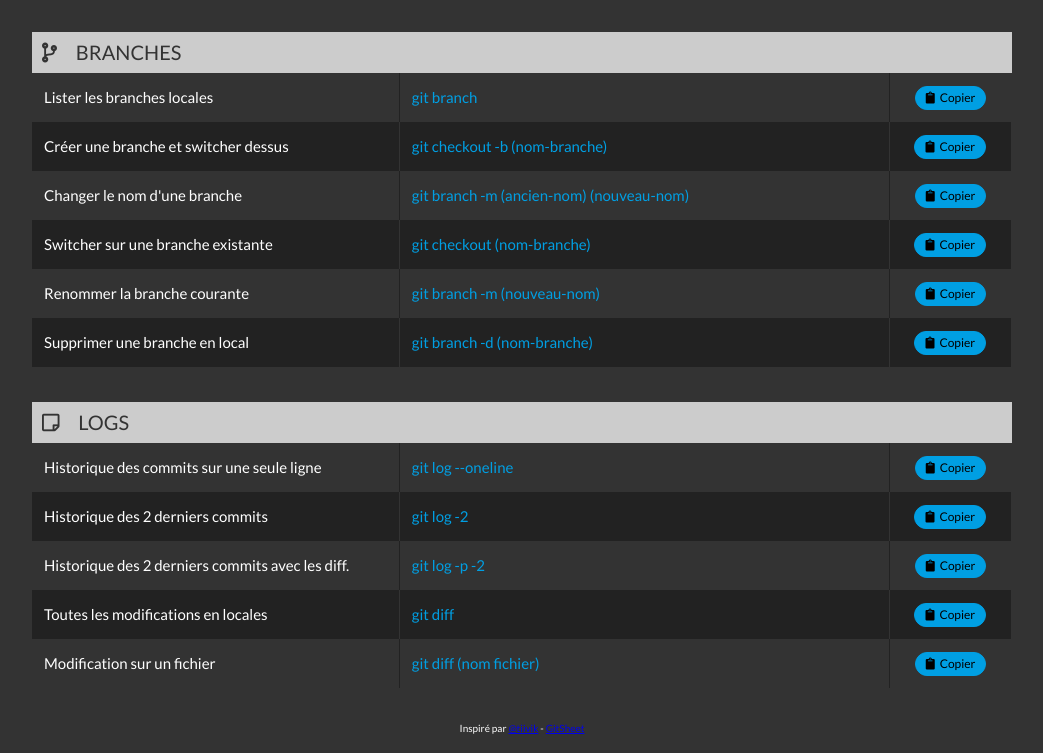
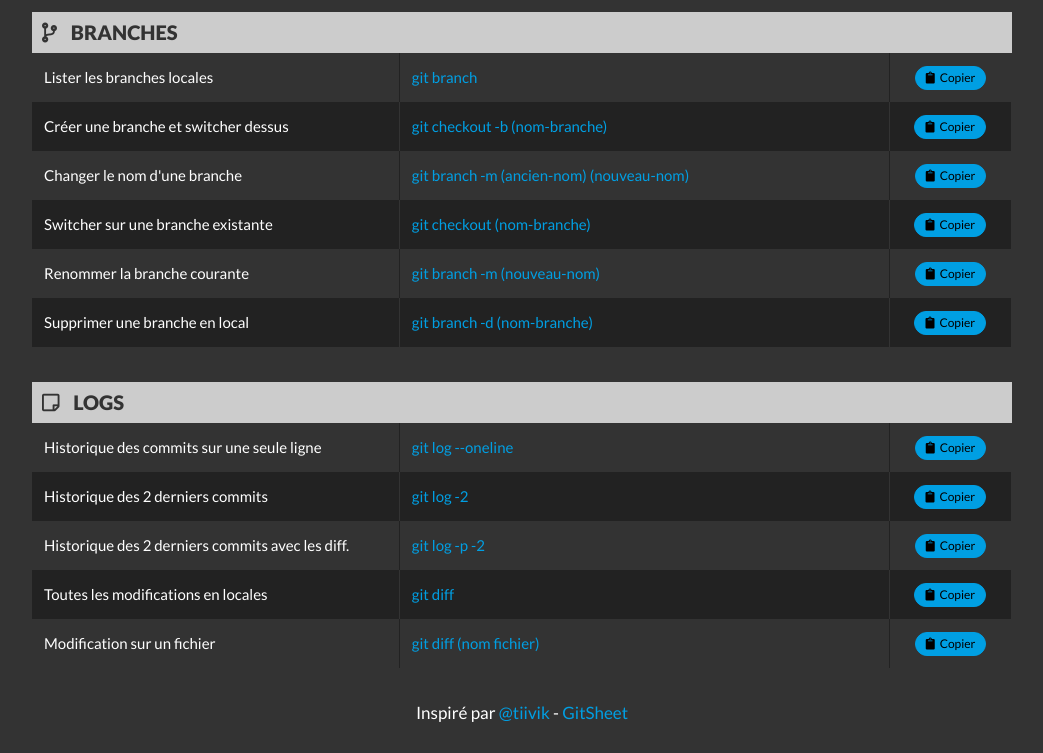
Before and after one commit to Vman45/git-memento, a website: page index.html in a window 1280 px wide. Shown: the part 130-883 px from the top of the page, without its empty margins (118-1161 px from the left). Drawn offline with nearby package versions, Linux system fonts and the light colour scheme; files that its build step writes are made by us from their sources; files whose address does not match are found by name.

Commit message:
SCSS partials organization

```diff
--- /dev/null
+++ b/scss/_base.scss
@@ -0,0 +1,57 @@
+
+/*------------------------------------*\
+  $ GEN
+\*------------------------------------*/
+*,*:after, *:before { box-sizing:border-box; }
+
+html {
+  font-size: 62.5%;
+  font-size: calc(1em * .625); /* IE9-IE11 math fixing. See http://bit.ly/1g4X0bX */
+}
+
+body {
+  background-color: #333;
+  color: #fff;
+}
+
+.container {
+  margin: 0 auto; padding: 1rem;
+  max-width: 1000px;
+  text-align: center;
+}
+/*------------------------------------*\
+  $ HEADER
+\*------------------------------------*/
+header {
+  margin-bottom: 2rem;
+  a {
+    color: inherit;
+    margin-right: 1rem;
+  }
+}
+/*------------------------------------*\
+  $ TITLE
+\*------------------------------------*/
+.title-01 {
+  font: 4rem/1 'collegiateregular';
+  span {
+    font: 100 3.8rem/1 'Lato', sans-serif;
+  }
+}
+/*------------------------------------*\
+  $ TEXT
+\*------------------------------------*/
+.text-01 {
+  @include link;
+  font: 1.7rem/1.2 'Lato', sans-serif;
+  margin-bottom: 2rem;
+}
+/*------------------------------------*\
+  $ FOOTER
+\*------------------------------------*/
+footer {
+  @include link;
+  p {
+    font: 1.2rem/1 'Lato', sans-serif;
+  }
+}
--- a/scss/_mixin.scss
+++ b/scss/_mixin.scss
@@ -28,3 +28,15 @@
     }
   }
 }
+/*------------------------------------*\
+  $ LINK
+\*------------------------------------*/
+@mixin link {
+  a {
+    color: #009fe3;
+    text-decoration: none;
+    &:hover {
+      color: #edb800;
+    }
+  }
+}
--- a/scss/_tab.scss
+++ b/scss/_tab.scss
@@ -11,7 +11,8 @@
     padding: .5rem 1rem;
     &:hover {
       background-color: transparent;
-      color: #009fe3;
+      border: 1px solid #edb800;
+      color: #edb800;
       cursor: pointer;
     }
     .fas {
@@ -46,10 +47,10 @@
 
   .cat-title .fas,
   .cat-title .far {
-    margin-right: 1.5rem;
+    margin-right: 1rem;
   }
   .cat-title:nth-child(1) {
-    font: 2rem/1 'Lato', sans-serif;
+    font: 900 2rem/1 'Lato', sans-serif;
     padding: 1rem;
     text-transform: uppercase;
     width: 30%;
--- a/scss/_typo.scss
+++ b/scss/_typo.scss
@@ -1,4 +1,4 @@
-@import url('https://fonts.googleapis.com/css?family=Lato:300,400&display=swap');
+@import url('https://fonts.googleapis.com/css?family=Lato:300,400,900&display=swap');
 
 @font-face {
   font-family: 'collegiateregular';
--- a/scss/style.scss
+++ b/scss/style.scss
@@ -2,49 +2,4 @@
 @import 'mixin';
 @import 'typo';
 @import 'tab';
-
-/*------------------------------------*\
-  $ GEN
-\*------------------------------------*/
-*,*:after, *:before { box-sizing:border-box; }
-
-html {
-  font-size: 62.5%;
-  font-size: calc(1em * .625); /* IE9-IE11 math fixing. See http://bit.ly/1g4X0bX */
-}
-
-body {
-  background-color: #333;
-  color: #fff;
-}
-
-.container {
-  margin: 0 auto; padding: 1rem;
-  max-width: 1000px;
-  text-align: center;
-}
-/*------------------------------------*\
-  $ HEADER
-\*------------------------------------*/
-header {
-  margin-bottom: 4rem;
-  a {
-    color: inherit;
-    margin-right: 1rem;
-  }
-}
-/*------------------------------------*\
-  $ TITLE
-\*------------------------------------*/
-.title-01 {
-  font: 4rem/1 'collegiateregular';
-  span {
-    font: 100 3.8rem/1 'Lato', sans-serif;
-  }
-}
-/*------------------------------------*\
-  $ TEXT
-\*------------------------------------*/
-.text-01 {
-  font: 1rem/1 'Lato', sans-serif;
-}
+@import 'base';
```
